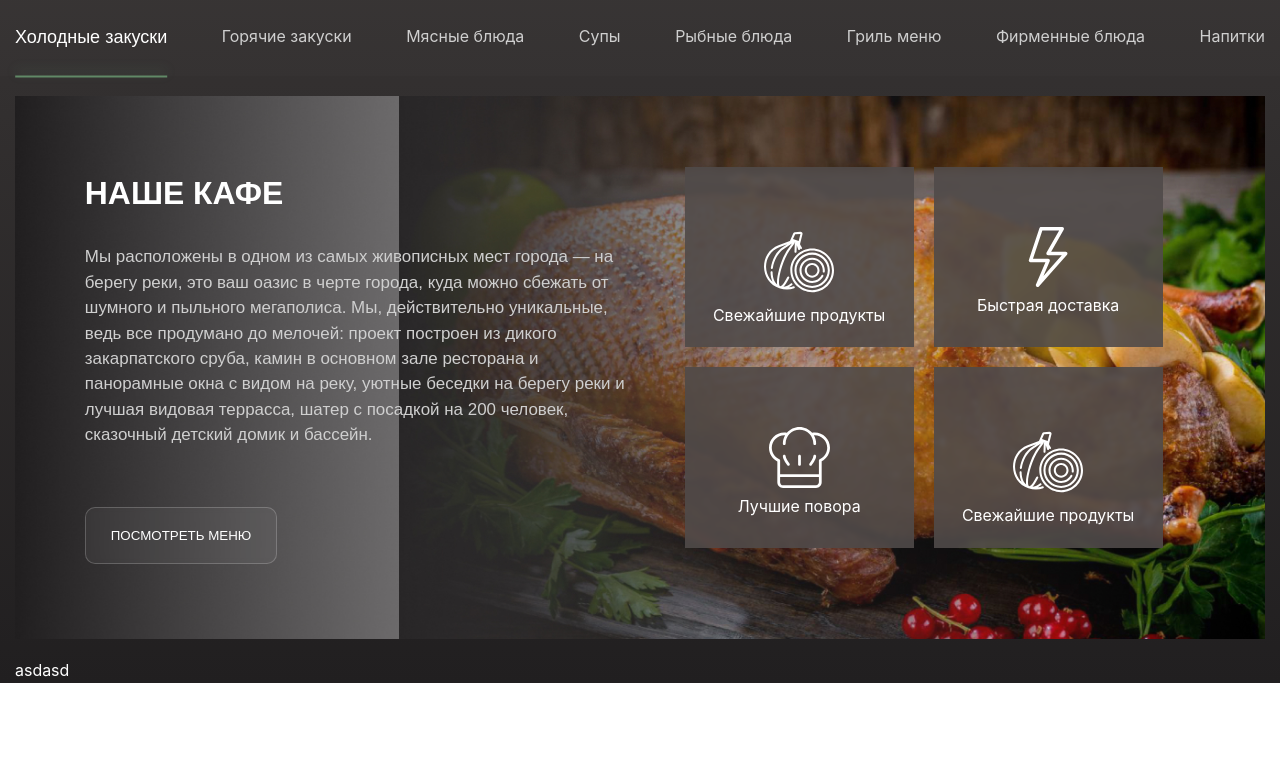
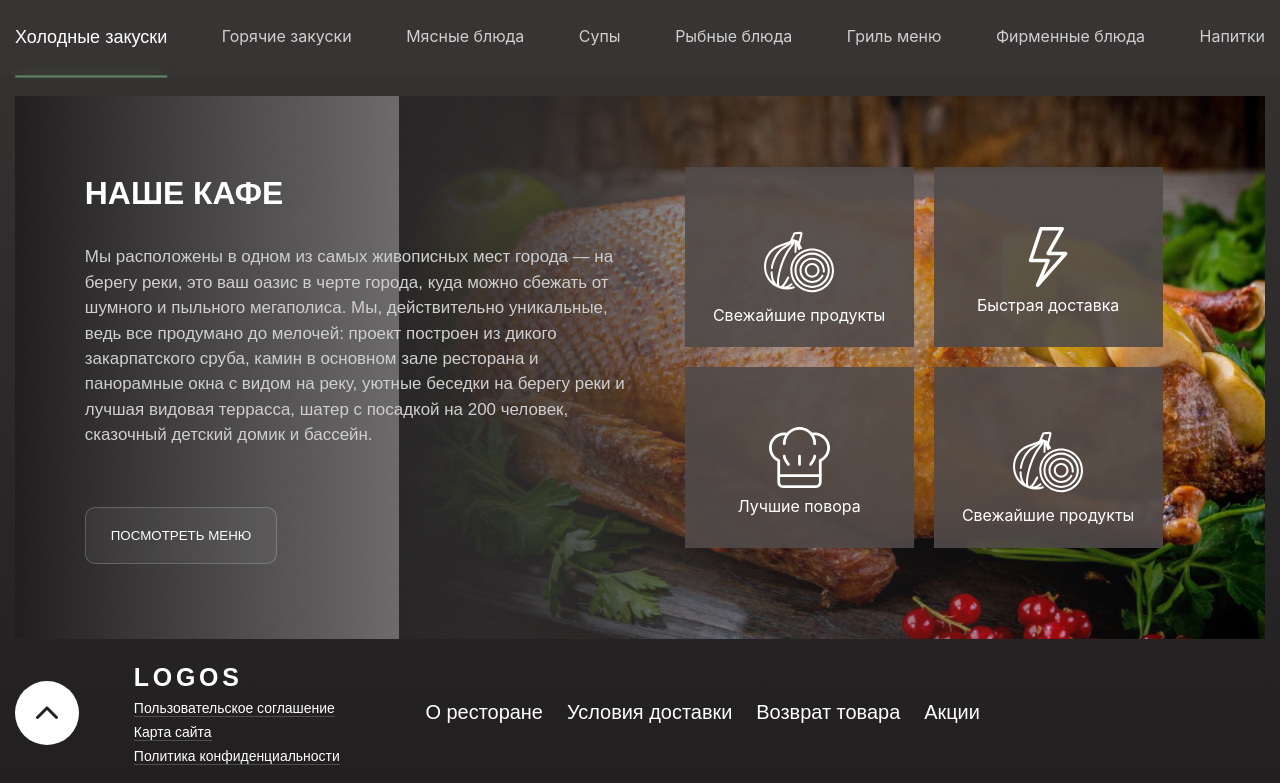
Before and after one commit to yrysNM/Food_Park, a React (Create React App) app: page / in a window 1280 px wide. Shown: the part 486-1269 px from the top of the page. Before the commit the page ends 1169 px from the top, so only its background shows below. Built offline with nearby package versions, Linux system fonts and the light colour scheme.

Commit message:
Footer finish and scrollTo still

```diff
--- a/src/components/app-footer/App-Footer.js
+++ b/src/components/app-footer/App-Footer.js
@@ -1,19 +1,68 @@
-import './App-Footer.scss'
+import "./App-Footer.scss";
+import Arrow from "../../resurce/img/icons/arrow.svg";
 
-import React from 'react';
+import React, { useEffect } from "react";
 
 const AppFooter = () => {
+  useEffect(() => {
+    window.scrollTo({ top: 0, left: 0, behavior: "smooth" });
+  }, []);
+
   return (
     <>
-        <footer className="footer">
-            <div className="container">
-                <div className="footer__inner">
-                    asdasd
+      <footer className="footer">
+        <div className="container">
+          <div className="footer__inner">
+            <div
+              className="arrow__top"
+              onClick={() => {
+                window.scrollTo({ top: 0, left: 0, behavior: "smooth" });
+              }}
+            >
+              <img src={Arrow} alt="" />
+            </div>
+
+            <div className="footer__content">
+              <div className="footer__logo">LOGOS</div>
+
+              <div className="footer__content-links">
+                <div>
+                  <a href="/" className="content__link">
+                    Пользовательское соглашение
+                  </a>
                 </div>
+                <div>
+                  <a href="/" className="content__link">
+                    Карта сайта
+                  </a>
+                </div>
+                <div>
+                  <a href="/" className="content__link">
+                    Политика конфиденциальности
+                  </a>
+                </div>
+              </div>
             </div>
-        </footer>
+
+            <div className="footer__links">
+              <a href="/" className="footer__link-nav">
+                О ресторане
+              </a>
+              <a href="/" className="footer__link-nav">
+                Условия доставки
+              </a>
+              <a href="/" className="footer__link-nav">
+                Возврат товара
+              </a>
+              <a href="/" className="footer__link-nav">
+                Акции
+              </a>
+            </div>
+          </div>
+        </div>
+      </footer>
     </>
   );
-}
+};
 
 export default AppFooter;
--- a/src/components/app-footer/App-Footer.scss
+++ b/src/components/app-footer/App-Footer.scss
@@ -0,0 +1,54 @@
+.footer__inner {
+    display: flex;
+    align-items: center;
+    margin-bottom: 1.5rem;
+}
+
+.arrow__top {
+    width: 64px;
+    height: 64px;
+    background-color: white;
+    display: grid;
+    place-items: center;
+    border-radius: 50%;
+    margin-right: 5.5rem;
+
+    cursor: pointer;
+}
+
+.footer__content {
+    margin-right: 8.6rem;
+    .footer__logo {
+        font-family: 'Gilroy', sans-serif;
+        font-weight: 700;
+        font-size: 2.5rem;
+        letter-spacing: 0.15em;
+
+        color: #FFFFFF;
+    }
+
+    .content__link {
+        font-family: 'Gilroy', sans-serif;
+        font-weight: 500;
+        font-size: 1.4rem;
+        line-height: 16px;
+
+        color: #FFFFFF;
+
+        border-bottom: 1px solid rgba(255, 255, 255, 0.2);
+    }
+}
+
+.footer__links {
+    .footer__link-nav {
+        font-family: 'Gilroy', sans-serif;
+        font-style: normal;
+        font-weight: 500;
+        font-size: 2rem;
+
+
+        color: #FFFFFF;
+
+        margin-right: 2.4rem;
+    }
+}
```
Also changed, not shown: src/resurce/img/icons/arrow.svg (added).
